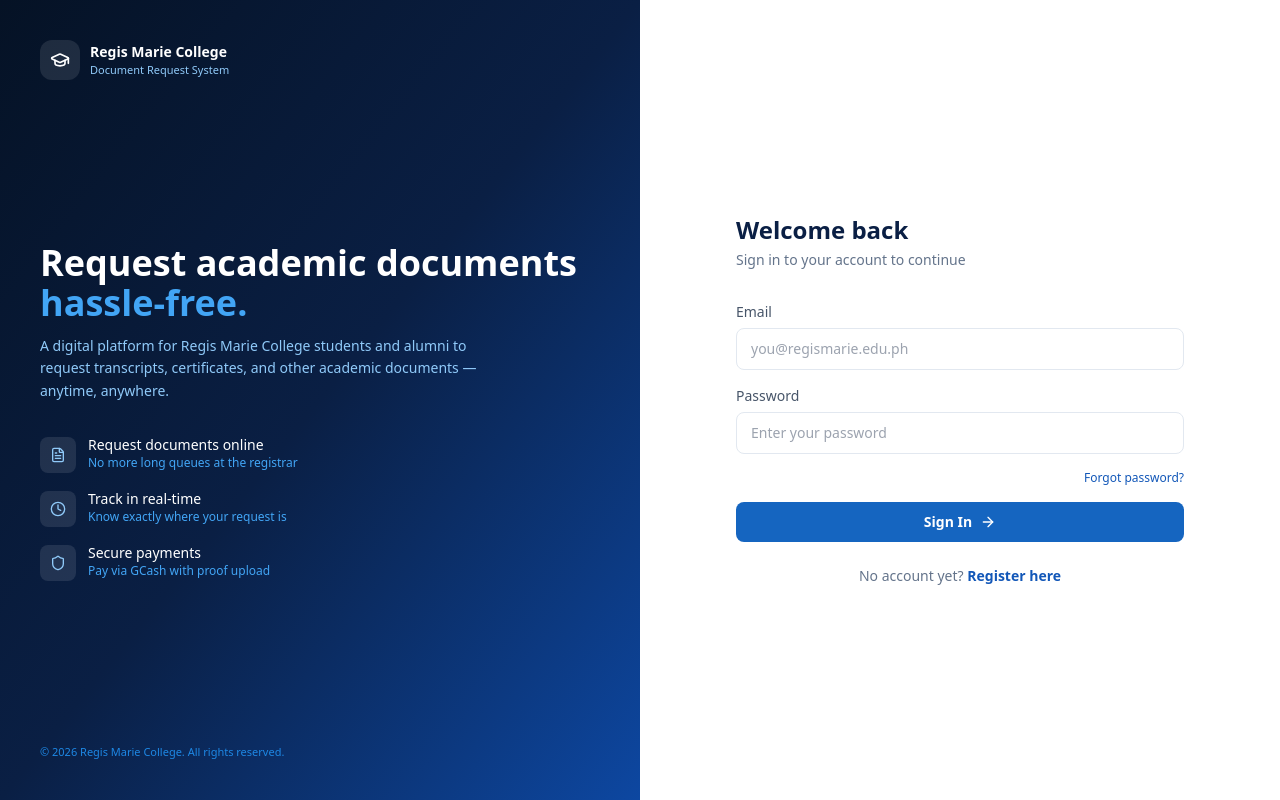
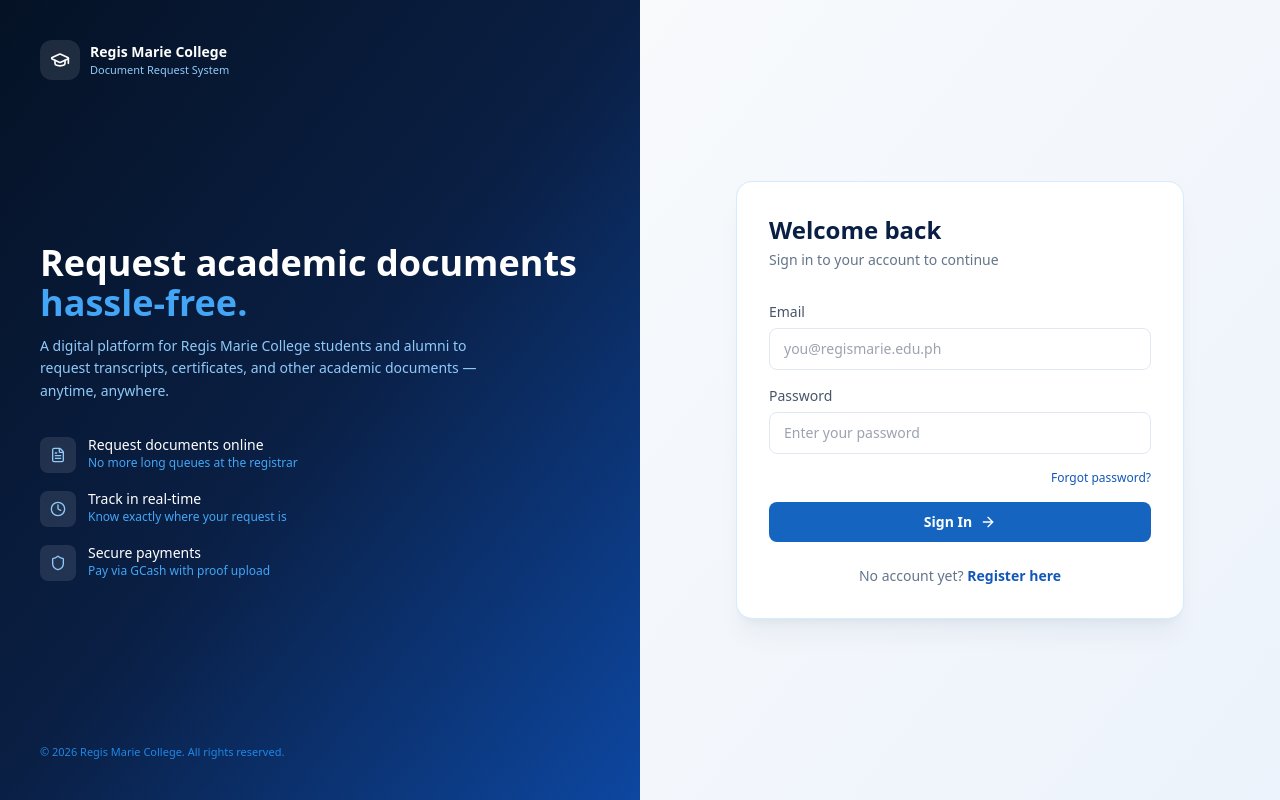
Before and after one commit to dzzzzlu/rms-new-form, a Next.js app: page /login in a window 1280 px wide. Built offline with nearby package versions, Linux system fonts and the light colour scheme; no server answers.

Commit message:
Login: styled right panel with card, subtle background

```diff
--- a/app/login/page.tsx
+++ b/app/login/page.tsx
@@ -150,8 +150,9 @@
       </div>
 
       {/* Right panel — form */}
-      <div className="flex w-full items-center justify-center bg-white px-6 py-10 lg:w-1/2">
+      <div className="flex w-full items-center justify-center bg-gradient-to-br from-slate-50 to-brand-50/30 px-6 py-10 lg:w-1/2">
         <div className="w-full max-w-md">
+          <div className="rounded-2xl border border-brand-100/60 bg-white p-8 shadow-xl shadow-brand-900/5">
             <div className="mb-8">
               <div className="mb-3 flex h-12 w-12 items-center justify-center rounded-xl bg-brand-50 lg:hidden">
                 <GraduationCap className="h-6 w-6 text-brand-600" />
@@ -248,6 +249,7 @@
           </p>
           </div>
         </div>
+      </div>
     </main>
   );
 }
```
Lines whose indentation alone changed are shown as unchanged.
